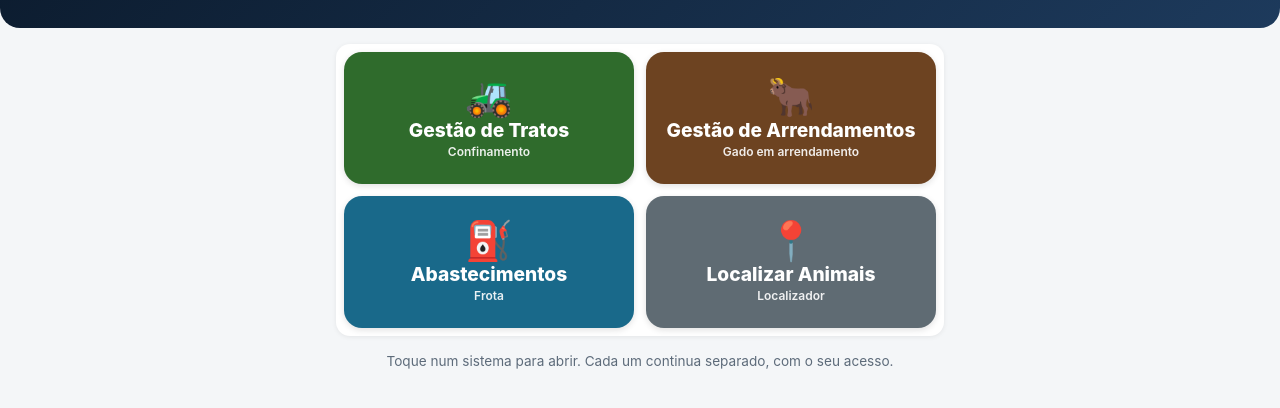
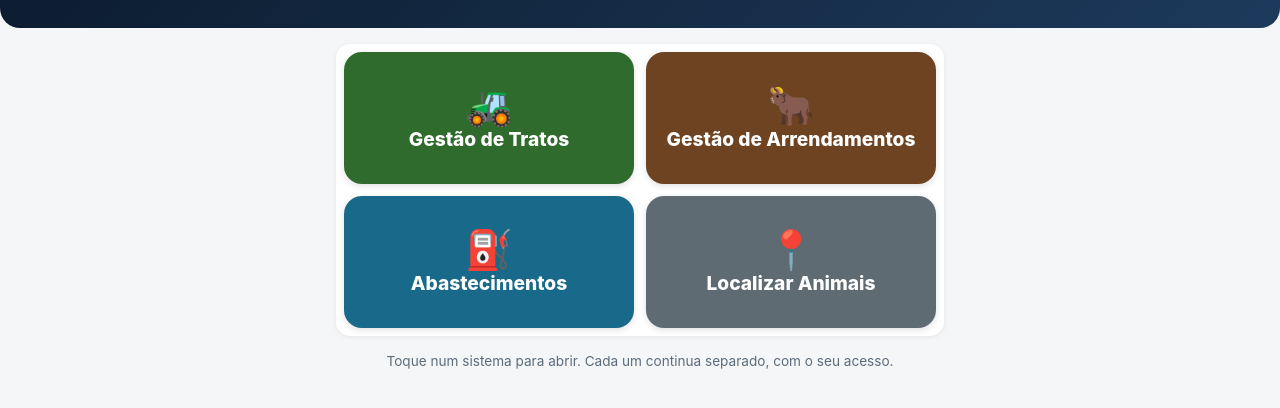
Before and after one commit to FJK-AGROPECUARIA/menu, a plain HTML site: page index.html in a window 1280 px wide. Shown: the part 130-538 px from the top of the page. Drawn offline with Linux system fonts and the light colour scheme.

Commit message:
Tira os subtítulos dos botões

```diff
--- a/index.html
+++ b/index.html
@@ -40,10 +40,10 @@ body{margin:0;background:var(--bg);color:var(--fg);font-family:var(--body);font-
 </header>
 <main class="wrap">
   <nav class="tiles">
-    <a href="https://fjk-agropecuaria.github.io/confinamento/" style="--c:#2f6b2c"><span class="gIc">🚜</span><span>Gestão de Tratos</span><small>Confinamento</small></a>
-    <a href="https://fjk-agropecuaria.github.io/arrendamentos/" style="--c:#6d4321"><span class="gIc">🐂</span><span>Gestão de Arrendamentos</span><small>Gado em arrendamento</small></a>
-    <a href="https://fjk-agropecuaria.github.io/abastecimentos/" style="--c:#19698a"><span class="gIc">⛽</span><span>Abastecimentos</span><small>Frota</small></a>
-    <a href="https://fjk-agropecuaria.github.io/localizador/" style="--c:#5f6b73"><span class="gIc">📍</span><span>Localizar Animais</span><small>Localizador</small></a>
+    <a href="https://fjk-agropecuaria.github.io/confinamento/" style="--c:#2f6b2c"><span class="gIc">🚜</span><span>Gestão de Tratos</span></a>
+    <a href="https://fjk-agropecuaria.github.io/arrendamentos/" style="--c:#6d4321"><span class="gIc">🐂</span><span>Gestão de Arrendamentos</span></a>
+    <a href="https://fjk-agropecuaria.github.io/abastecimentos/" style="--c:#19698a"><span class="gIc">⛽</span><span>Abastecimentos</span></a>
+    <a href="https://fjk-agropecuaria.github.io/localizador/" style="--c:#5f6b73"><span class="gIc">📍</span><span>Localizar Animais</span></a>
   </nav>
   <p class="nota">Toque num sistema para abrir. Cada um continua separado, com o seu acesso.</p>
 </main>
```
